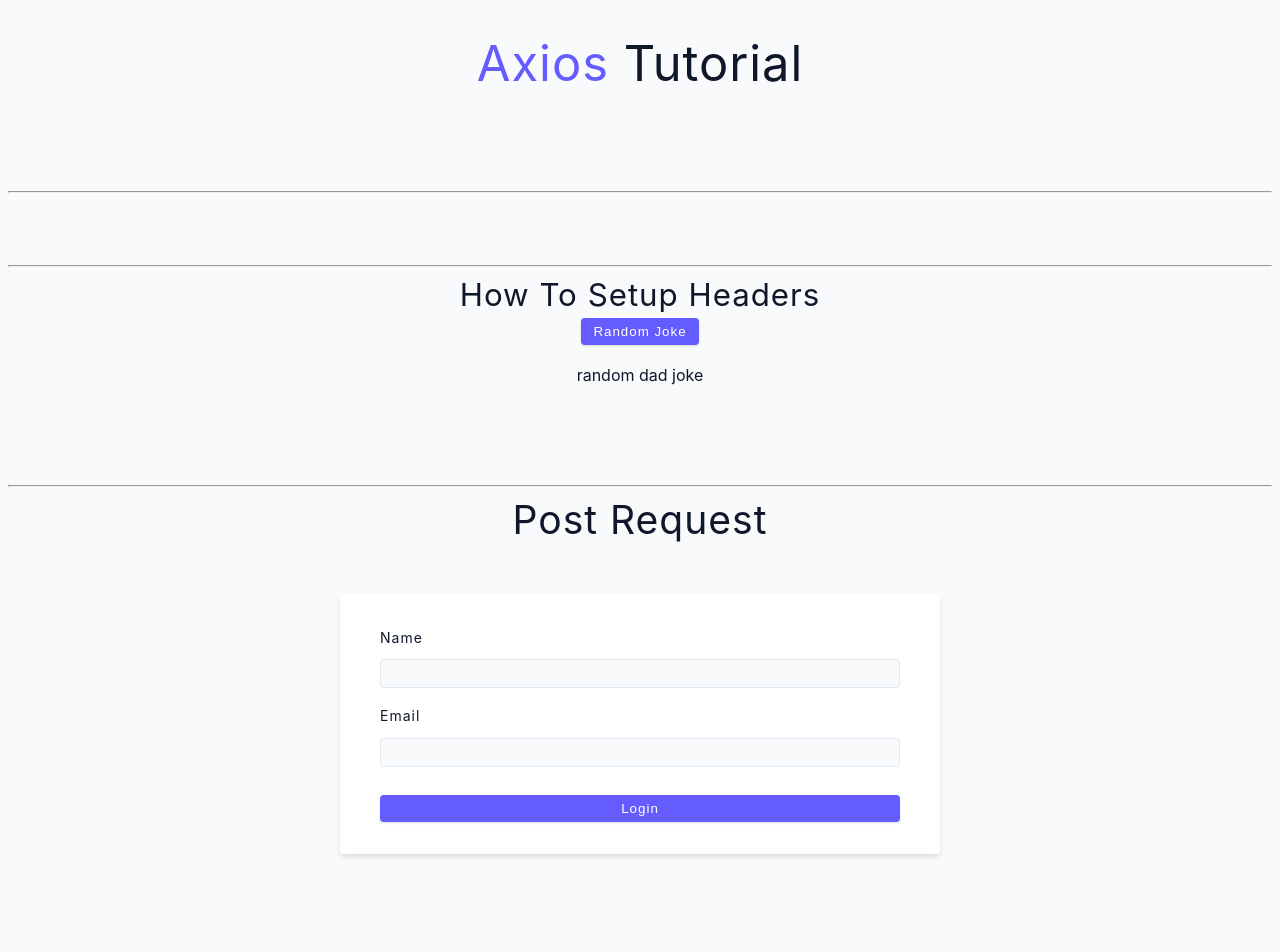
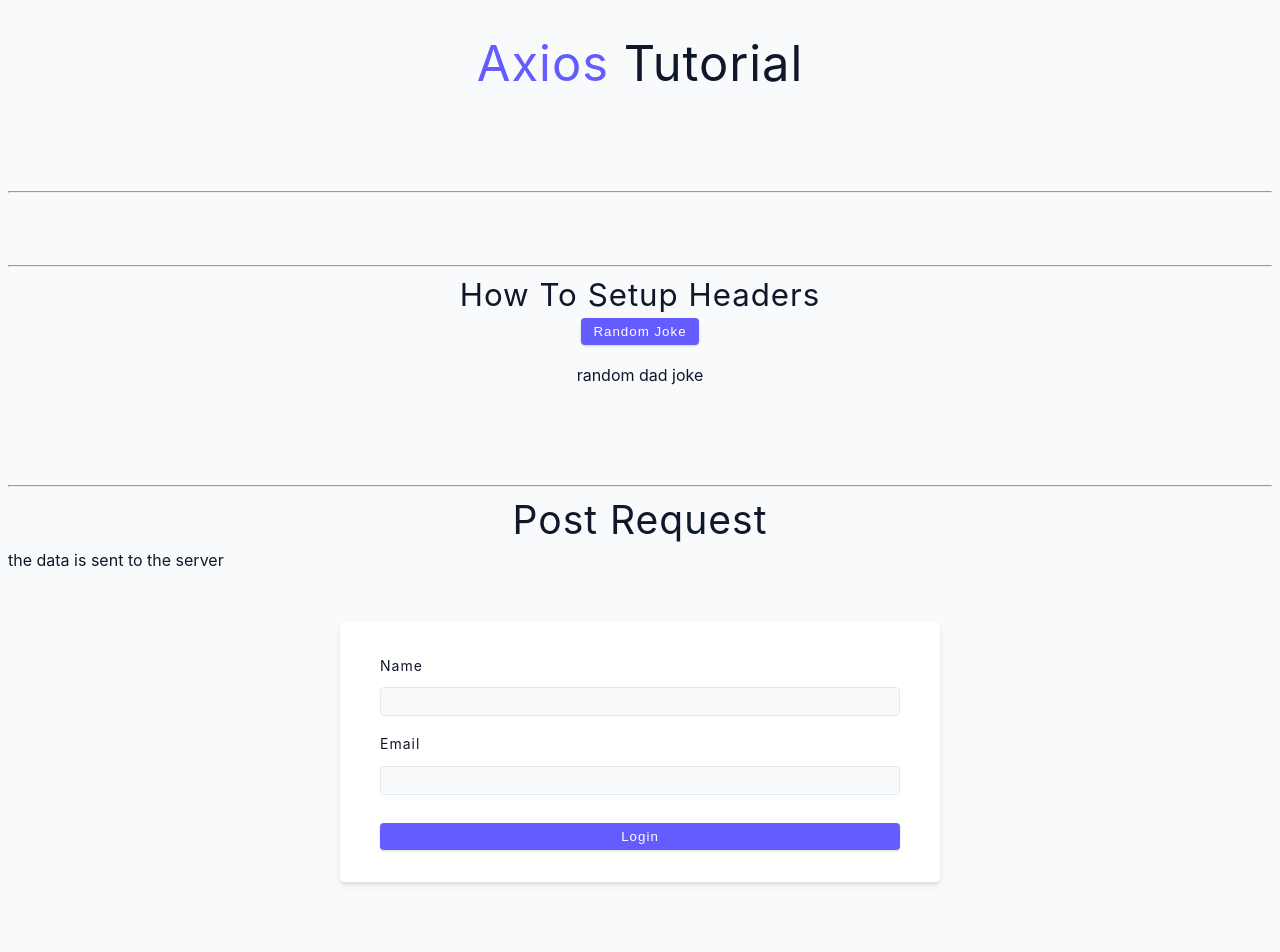
Before and after one commit to Ilie1985/axios_tutorial, a React (Create React App) app: page / in a window 1280 px wide. Shown: the top 952 px of the page. Built offline with nearby package versions, Linux system fonts and the light colour scheme.

Commit message:
send a post request with axios

```diff
--- a/src/examples/postRequest.js
+++ b/src/examples/postRequest.js
@@ -1,45 +1,52 @@
-import { useState } from 'react';
-import axios from 'axios';
-const url = 'https://course-api.com/axios-tutorial-post';
+import { useState } from "react";
+import axios from "axios";
+const url = "https://course-api.com/axios-tutorial-post";
 
 const PostRequest = () => {
-  const [name, setName] = useState('');
-  const [email, setEmail] = useState('');
+  const [name, setName] = useState("");
+  const [email, setEmail] = useState("");
 
   const handleSubmit = async (e) => {
     e.preventDefault();
-    console.log(name, email);
+
+    try {
+      const response = await axios.post(url, { name: name, email: email });
+      console.log(response.data);
+    } catch (error) {
+      console.log(error.response);
+    }
   };
 
   return (
     <section>
-      <h2 className='text-center'>post request</h2>
-      <form className='form' onSubmit={handleSubmit}>
-        <div className='form-row'>
-          <label htmlFor='name' className='form-label'>
+      <h2 className="text-center">post request</h2>
+      <p>the data is sent to the server </p>
+      <form className="form" onSubmit={handleSubmit}>
+        <div className="form-row">
+          <label htmlFor="name" className="form-label">
             name
           </label>
           <input
-            type='text'
-            className='form-input'
-            id='name'
+            type="text"
+            className="form-input"
+            id="name"
             value={name}
             onChange={(e) => setName(e.target.value)}
           />
         </div>
-        <div className='form-row'>
-          <label htmlFor='email' className='form-label'>
+        <div className="form-row">
+          <label htmlFor="email" className="form-label">
             email
           </label>
           <input
-            type='email'
-            className='form-input'
-            id='email'
+            type="email"
+            className="form-input"
+            id="email"
             value={email}
             onChange={(e) => setEmail(e.target.value)}
           />
         </div>
-        <button type='submit' className='btn btn-block'>
+        <button type="submit" className="btn btn-block">
           login
         </button>
       </form>
```
